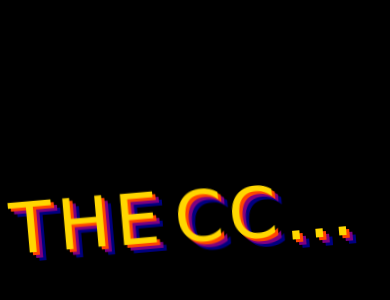
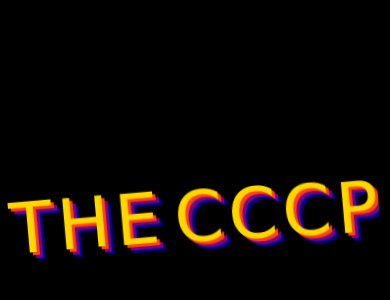
Before and after one commit to dicumurray/the-ccp-s, a plain HTML site: page index.html in a window 390 px wide. Shown: the part 198-498 px from the top of the page. Drawn offline with Linux system fonts and the light colour scheme.

Commit message:
Ajustes para hacer el logo responsivo y cambios en el tamaño de fuente

```diff
--- a/index.html
+++ b/index.html
@@ -14,8 +14,8 @@
             align-items: center;
             height: 100vh;
             margin: 0;
+            padding: 0 10px; /* Espacio alrededor */
             overflow: hidden;
-            padding: 0 10px; /* Espacio alrededor */
         }
 
         .logo-text {
@@ -31,7 +31,6 @@
             text-align: center; /* Alineación central */
             max-width: 100%; /* Evitar que el texto se desborde */
             overflow: hidden; /* Prevenir desbordamiento */
-            text-overflow: ellipsis; /* Agregar "..." si el texto se corta */
         }
 
         /* Media queries para pantallas más pequeñas */
```
